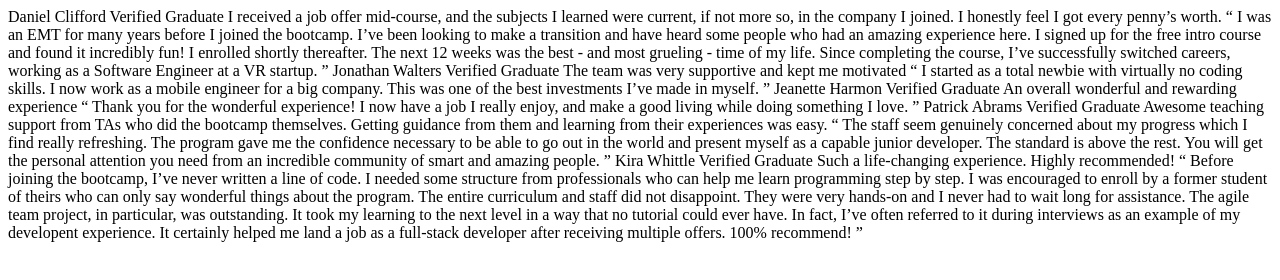
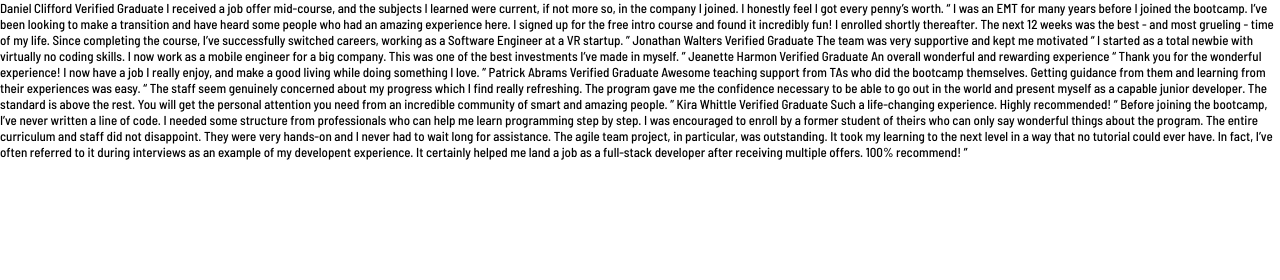
Before and after one commit to johannamag/testimonial-grid, a plain HTML site: page index.html in a window 1280 px wide. Drawn offline with Linux system fonts and the light colour scheme.

Commit message:
Added Global Stylings and root colors

```diff
--- a/style.css
+++ b/style.css
@@ -1 +1,21 @@
 @import url("https://fonts.googleapis.com/css2?family=Barlow+Semi+Condensed:wght@500;600&display=swap");
+
+:root {
+  --violet: hsl(263, 55%, 52%);
+  --dunkelgraublau: hsl(217, 19%, 35%);
+  --dunkelblau: hsl(219, 29%, 14%);
+  --weiss: hsl(0, 0%, 100%);
+  --hellgrau: hsl(0, 0%, 81%);
+  --graublau: hsl(210, 46%, 95%);
+}
+
+* {
+  margin: 0;
+  padding: 0;
+  box-sizing: border-box;
+}
+
+body {
+  font-size: 13px;
+  font-family: "Barlow Semi Condensed", sans-serif;
+}
```
